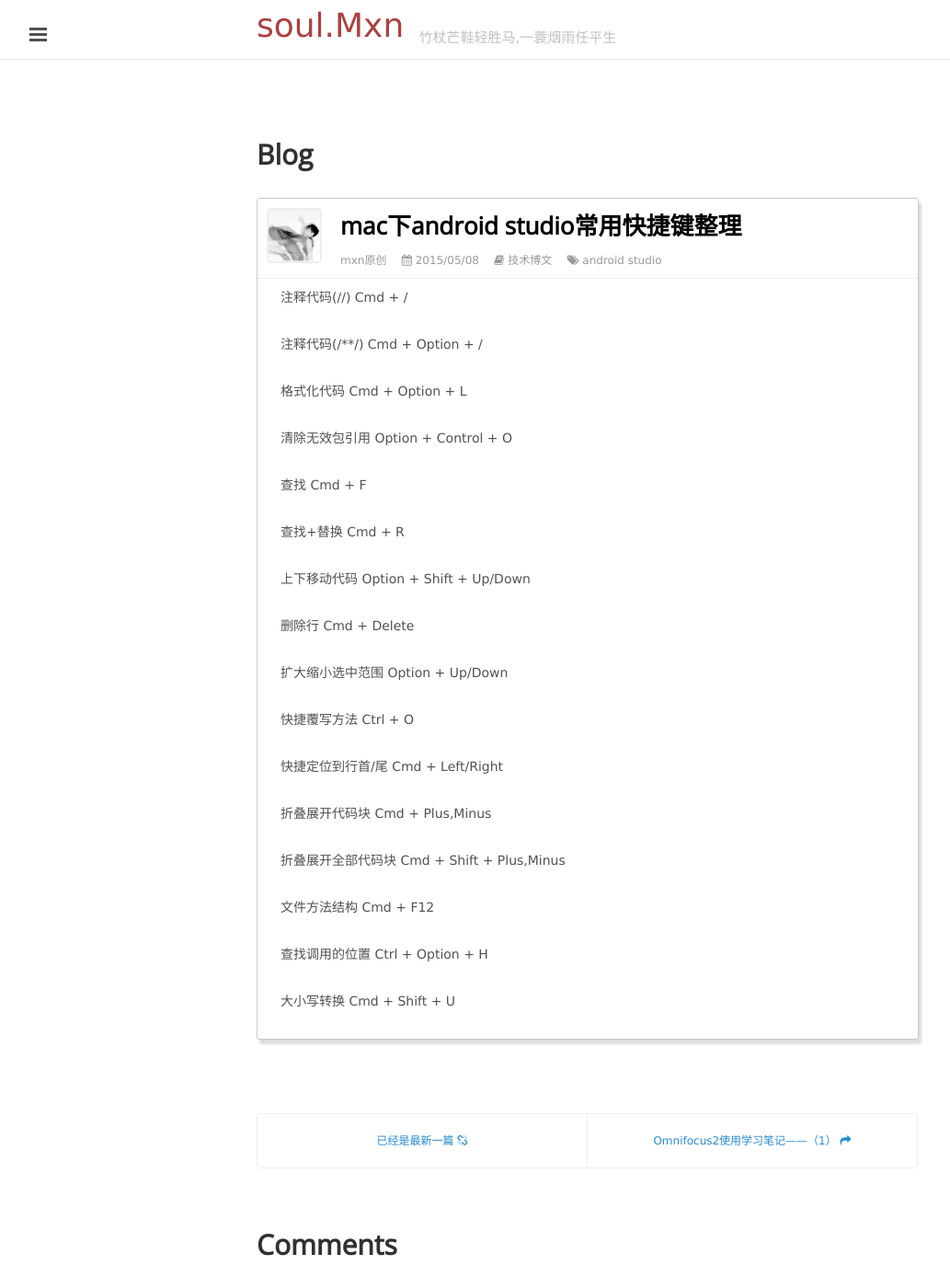
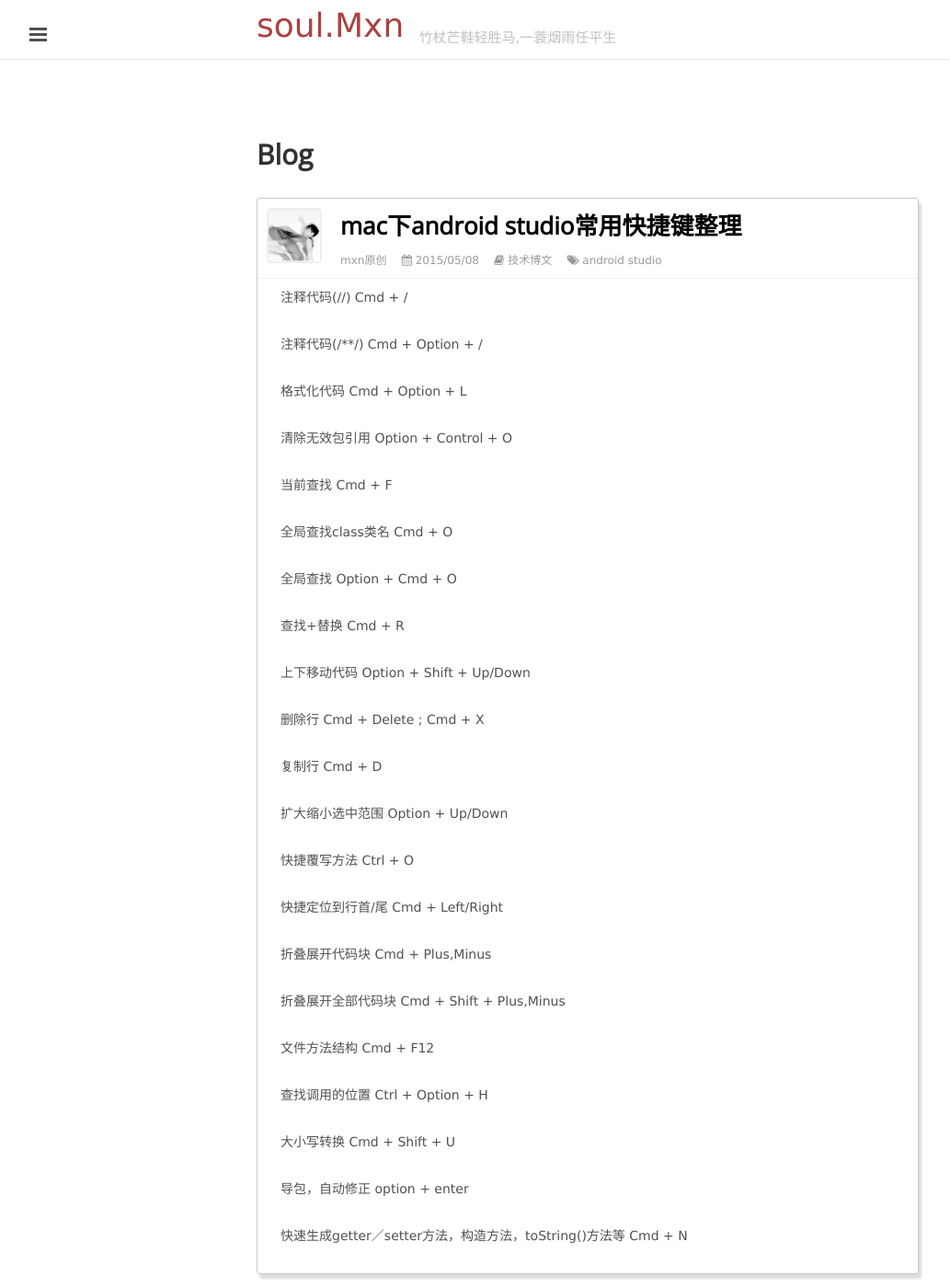
Before and after one commit to mxn21/mxn21.github.io, a Jekyll site: the page built from _posts/2015-5-8-mac下android studio常用快捷键整理.md, in a window 1280 px wide and 1400 px high. Shown: the whole window at 92% size, without its empty margins (1-1034 px from the left). Built offline with Jekyll 4.4.1, drawn with Linux system fonts in a browser that asks for light colours; Markdown is read by kramdown in place of the engine named in the settings; comment, search, counter and statistics services are not loaded.

Commit message:
Update 2015-5-8-mac下android studio常用快捷键整理.md

```diff
--- a/_posts/2015-5-8-mac下android studio常用快捷键整理.md
+++ b/_posts/2015-5-8-mac下android studio常用快捷键整理.md
@@ -15,13 +15,19 @@
 
 清除无效包引用      Option + Control + O
 
-查找                Cmd + F
+当前查找            Cmd + F
+
+全局查找class类名   Cmd + O
+
+全局查找            Option + Cmd + O
 
 查找+替换           Cmd + R
 
 上下移动代码        Option + Shift + Up/Down
 
-删除行              Cmd + Delete
+删除行              Cmd + Delete ; Cmd + X
+
+复制行              Cmd + D
 
 扩大缩小选中范围    Option + Up/Down
 
@@ -38,3 +44,7 @@
 查找调用的位置      Ctrl + Option + H
 
 大小写转换          Cmd + Shift + U
+
+导包，自动修正      option + enter
+
+快速生成getter／setter方法，构造方法，toString()方法等    Cmd + N
```
